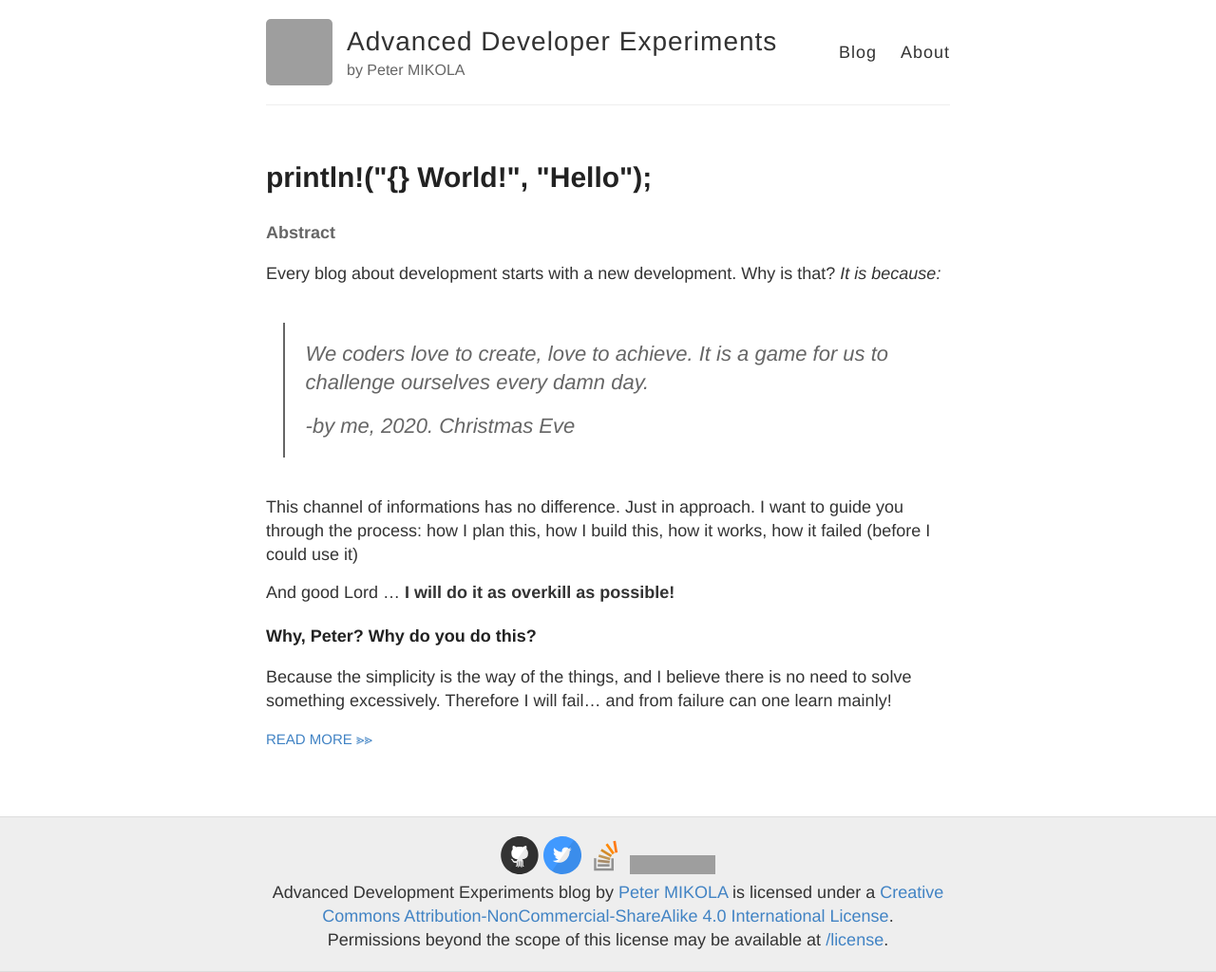
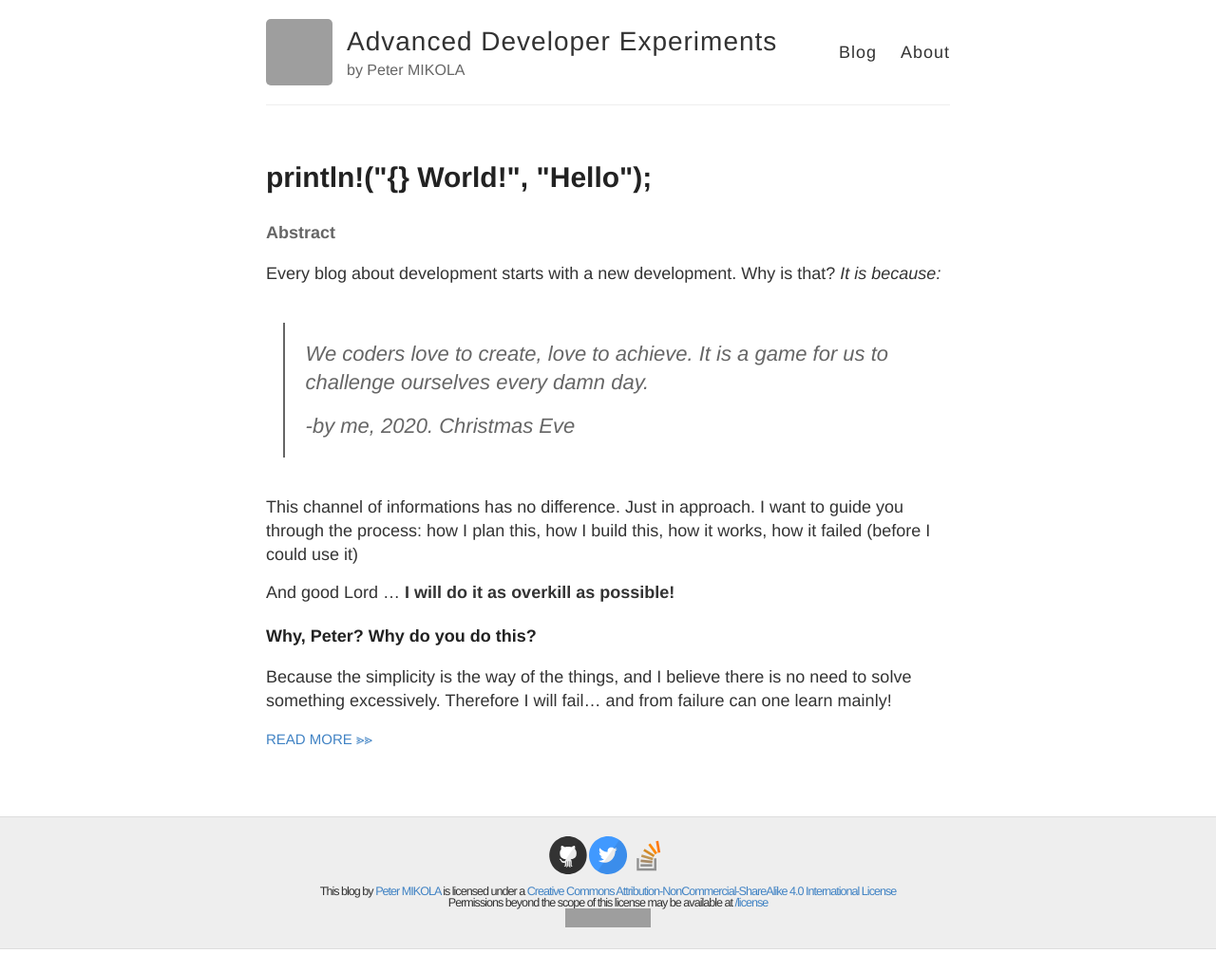
Before and after one commit to Mikopet/mikopet.dev, a Jekyll site: the page built from index.html, in a window 1280 px wide. Shown: the whole page at 95% size. Built offline with Jekyll 4.4.1, drawn with Linux system fonts in a browser that asks for light colours; after the commit the page ends 1000 px from its top, so only the background shows below that; grey boxes are pictures that could not be loaded.

Commit message:
little design changes and fixing urls

```diff
--- a/_config.yml
+++ b/_config.yml
@@ -1,6 +1,7 @@
 title: Advanced Developer Experiments
 email: mikopet@gmail.com
-description: by Peter MIKOLA
+author: Peter MIKOLA
+description: Some intriguing adventure on the field of development
 avatar: https://avatars3.githubusercontent.com/u/4664202?v=4
 baseurl: ""
 url: "https://mikopet.dev"
@@ -36,14 +37,10 @@ google_analytics:
 
 excerpt_separator: "---"
 
-# Jekyll 3 now only supports Kramdown for Markdown
 kramdown:
-  # Use GitHub flavored markdown, including triple backtick fenced code blocks
   input: GFM
-  # Jekyll 3 and GitHub Pages now only support rouge for syntax highlighting
   syntax_highlighter: rouge
   syntax_highlighter_opts:
-    # Use existing pygments syntax highlighting css
     css_class: 'highlight'
 
 sass:
--- a/_includes/license.html
+++ b/_includes/license.html
@@ -1,11 +1,19 @@
-<a rel="license" href="http://creativecommons.org/licenses/by-nc-sa/4.0/"><img
-        alt="Creative Commons Licence" style="border-width:0"
-        src="https://i.creativecommons.org/l/by-nc-sa/4.0/80x15.png"/></a><br/><span
-        xmlns:dct="http://purl.org/dc/terms/" property="dct:title">Advanced Development Experiments blog</span> by
-<a xmlns:cc="http://creativecommons.org/ns#" href="{{ site.baseurl }}/about"
-   property="cc:attributionName" rel="cc:attributionURL">Peter MIKOLA</a> is licensed under a <a
-        rel="license" href="http://creativecommons.org/licenses/by-nc-sa/4.0/">Creative Commons
-    Attribution-NonCommercial-ShareAlike 4.0 International License</a>.
-<br/>Permissions beyond the scope of this license may be available at <a
-        xmlns:cc="http://creativecommons.org/ns#" href="{{ site.baseurl }}/license"
-        rel="cc:morePermissions">{{ site.baseurl }}/license</a>.
+<br/><br/>
+<span xmlns:dct="http://purl.org/dc/terms/" property="dct:title">
+    This blog
+</span> by
+<a xmlns:cc="http://creativecommons.org/ns#" href="{{ site.baseurl }}/about" property="cc:attributionName" rel="cc:attributionURL">
+    {{ site.author }}
+</a> is licensed under a
+<a rel="license" href="http://creativecommons.org/licenses/by-nc-sa/4.0/">
+    Creative Commons Attribution-NonCommercial-ShareAlike 4.0 International License
+</a>
+<br/>
+Permissions beyond the scope of this license may be available at
+<a xmlns:cc="http://creativecommons.org/ns#" href="{{ site.baseurl }}/license" rel="cc:morePermissions">
+    {{ site.baseurl }}/license
+</a>
+<br/>
+<a rel="license" href="http://creativecommons.org/licenses/by-nc-sa/4.0/">
+    <img alt="Creative Commons Licence" style="border-width:0" src="https://i.creativecommons.org/l/by-nc-sa/4.0/80x15.png"/>
+</a>
--- a/_layouts/default.html
+++ b/_layouts/default.html
@@ -12,10 +12,10 @@
     <link rel="stylesheet" type="text/css" href="{{ site.baseurl }}/style.css" />
     <link rel="alternate" type="application/rss+xml" title="{{ site.title }} - {{ site.description }}" href="{{ site.baseurl }}/feed.xml" />
 
-    <link rel="apple-touch-icon" sizes="180x180" href="/apple-touch-icon.png">
-    <link rel="icon" type="image/png" sizes="32x32" href="/favicon-32x32.png">
-    <link rel="icon" type="image/png" sizes="16x16" href="/favicon-16x16.png">
-    <link rel="manifest" href="/site.webmanifest">
+    <link rel="apple-touch-icon" sizes="180x180" href="{{ site.baseurl }}/apple-touch-icon.png">
+    <link rel="icon" type="image/png" sizes="32x32" href="{{ site.baseurl }}/favicon-32x32.png">
+    <link rel="icon" type="image/png" sizes="16x16" href="{{ site.baseurl }}/favicon-16x16.png">
+    <link rel="manifest" href="{{ site.baseurl }}/site.webmanifest">
 
     <!-- Created with Jekyll Now - http://github.com/barryclark/jekyll-now -->
 </head>
@@ -28,7 +28,7 @@
 
             <div class="site-info">
                 <h1 class="site-name"><a href="{{ site.baseurl }}/">{{ site.title }}</a></h1>
-                <p class="site-description">{{ site.description }}</p>
+                <p class="site-description">by {{ site.author }}</p>
             </div>
 
             <nav>
--- a/style.scss
+++ b/style.scss
@@ -281,6 +281,9 @@ nav {
 footer {
   padding: 20px 0;
   text-align: center;
+  font-size: 0.7em;
+  line-height: 0.9;
+  letter-spacing: -1px;
 }
 
 // Settled on moving the import of syntax highlighting to the bottom of the CSS
```
Also changed, not shown: 1 other file.
